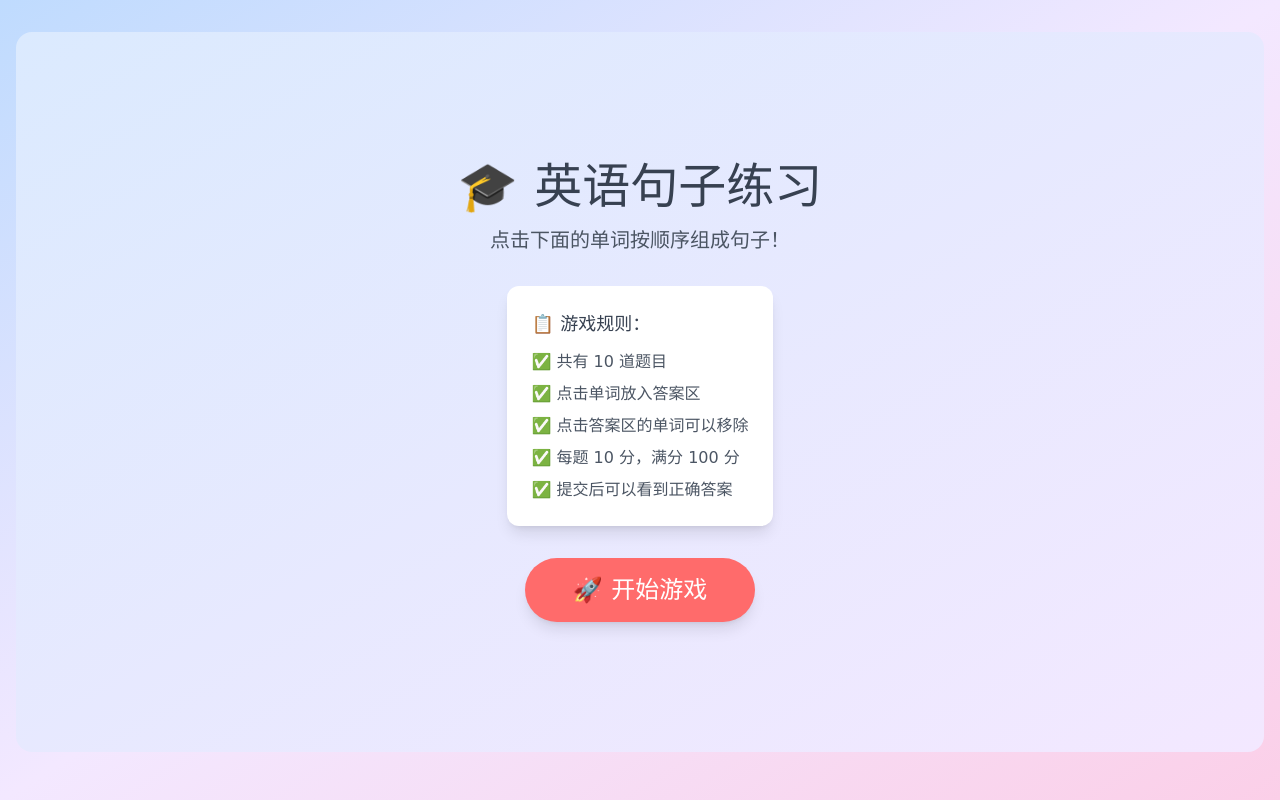
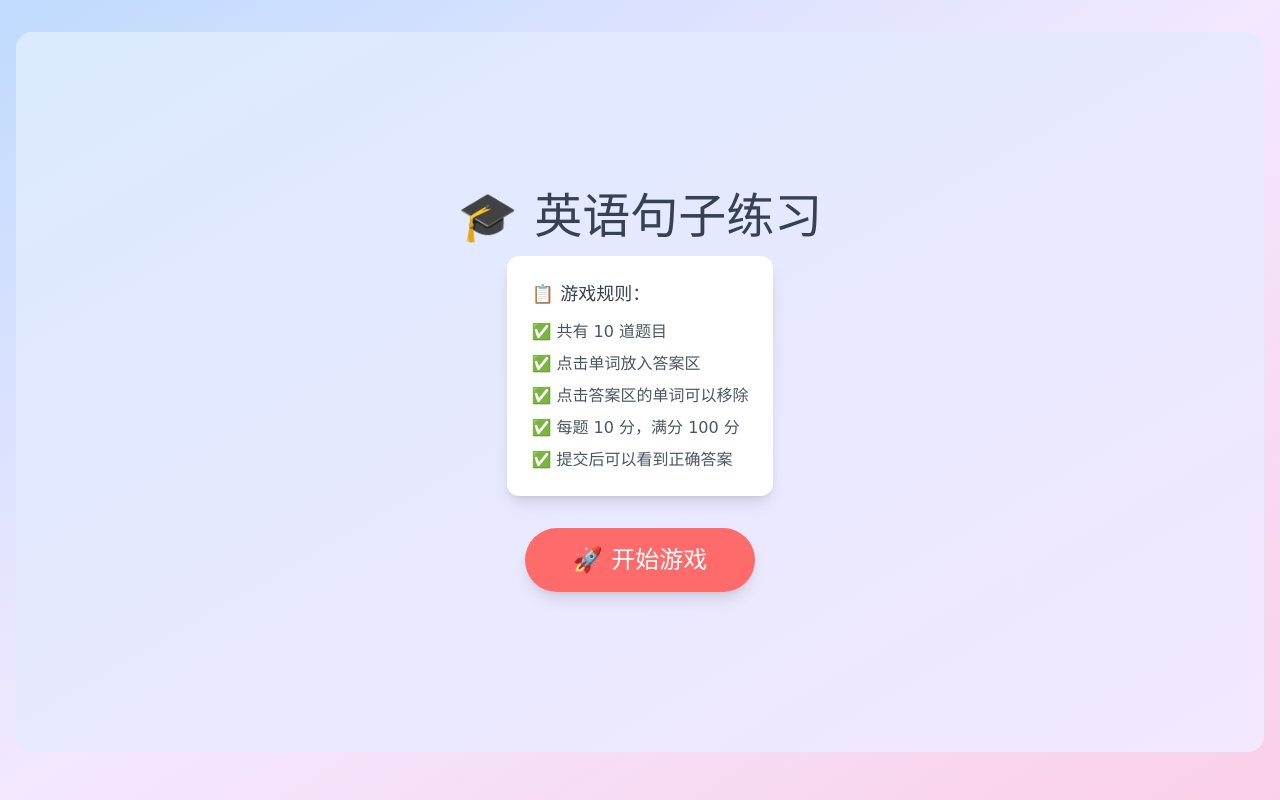
Before and after one commit to liujia1/wordsGame, a React (Vite) app: page / in a window 1280 px wide. Built offline with nearby package versions, Linux system fonts and the light colour scheme.

Commit message:
首页界面文字优化

```diff
--- a/src/components/SentenceGame.jsx
+++ b/src/components/SentenceGame.jsx
@@ -481,9 +481,6 @@ const SentenceGame = () => {
         <h2 className="text-5xl font-bold text-gray-700 mb-4">
           🎓 英语句子练习
         </h2>
-        <p className="text-xl text-gray-600 mb-8 text-center max-w-md">
-          点击下面的单词按顺序组成句子！
-        </p>
 
         <div className="bg-white rounded-xl p-6 shadow-lg mb-8 max-w-md">
           <h3 className="font-bold text-lg mb-3 text-gray-700">📋 游戏规则：</h3>
```
